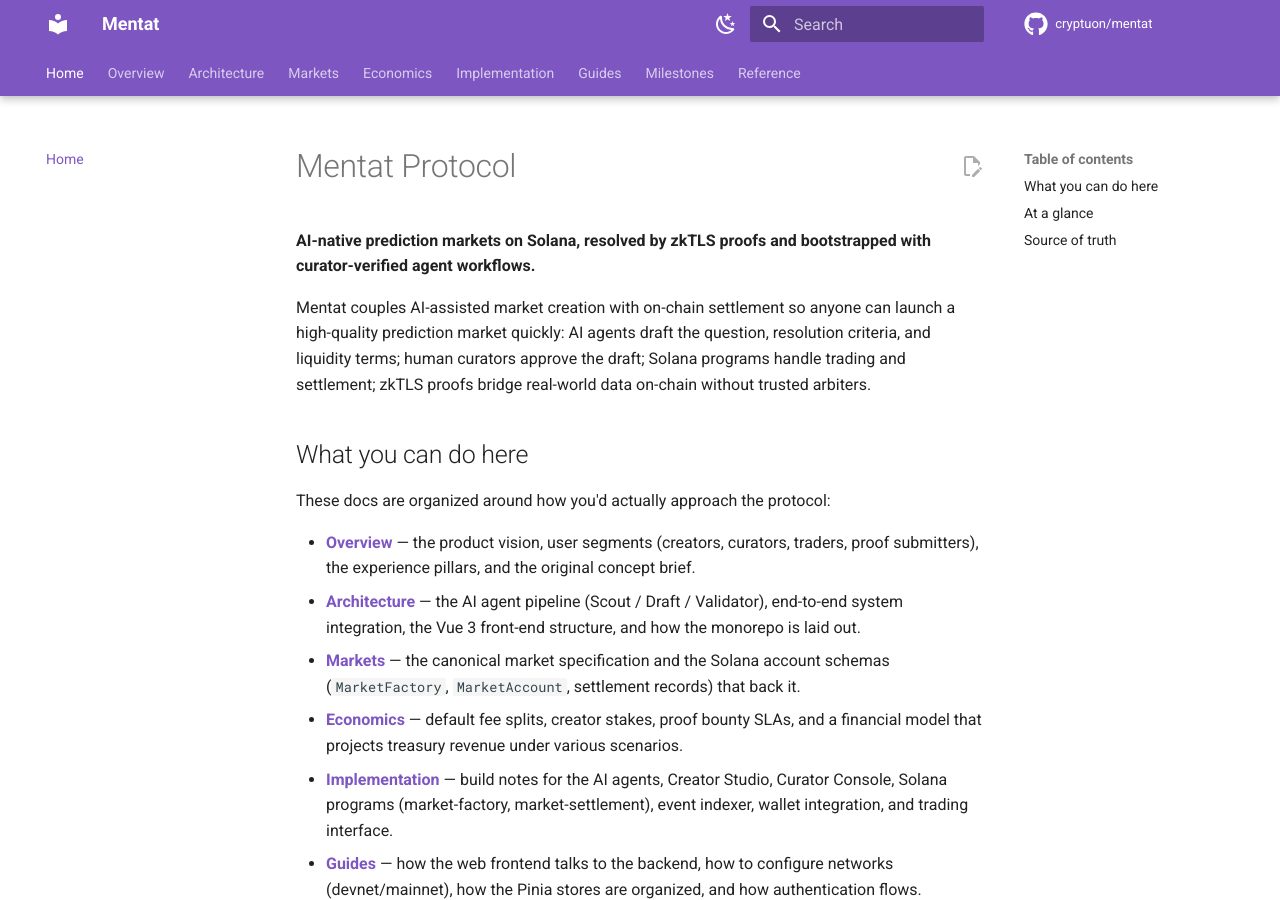
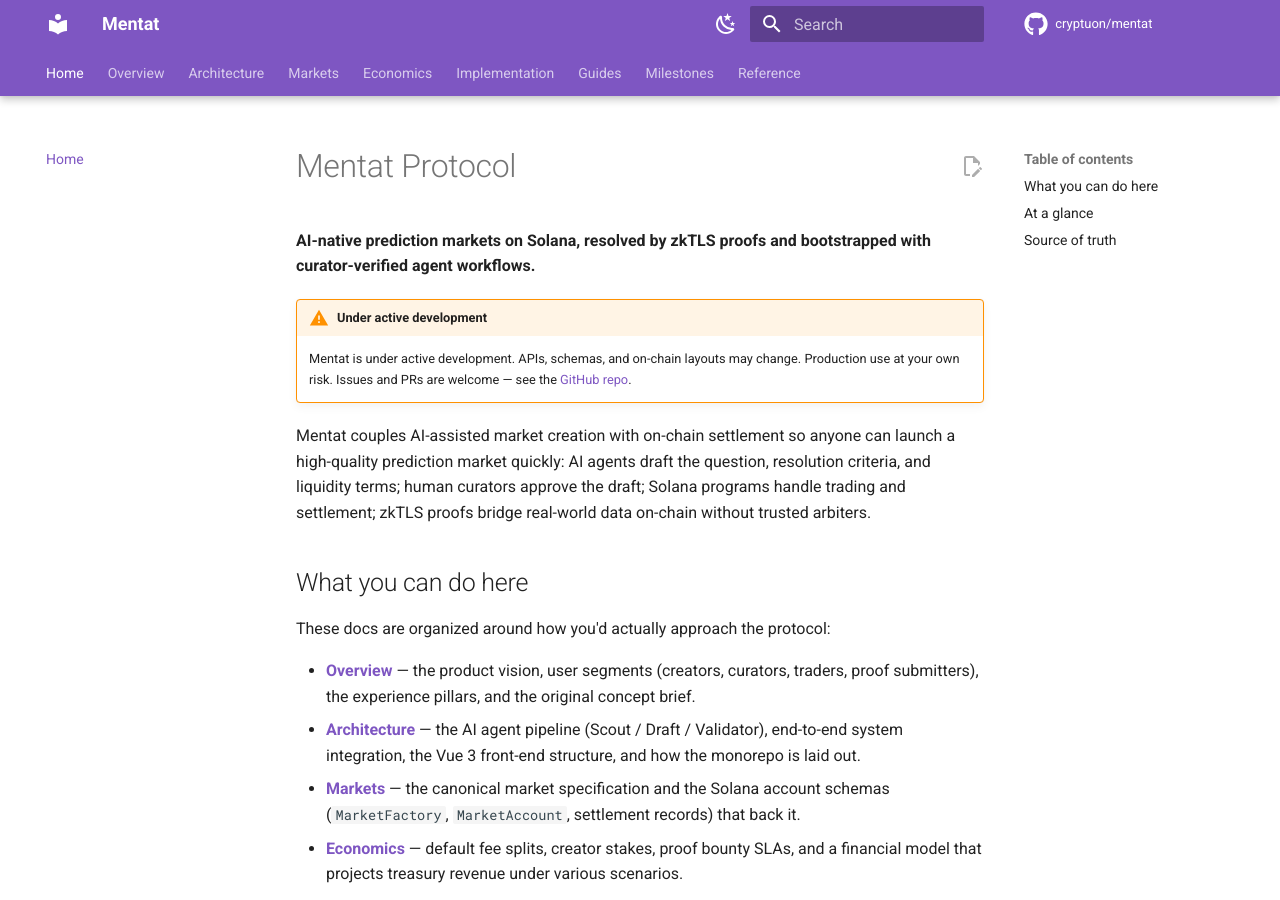
Before and after one commit to cryptuon/mentat, an MkDocs documentation site: the page built from documentation/docs/index.md, in a window 1280 px wide and 900 px high. Built offline with MkDocs 1.6.1 and Material for MkDocs 9.7.7, drawn with Linux system fonts in a browser that asks for light colours; comment, search, counter and statistics services are not loaded.

Commit message:
Add active-development notice + polish README for public visibility

```diff
--- a/documentation/docs/index.md
+++ b/documentation/docs/index.md
@@ -1,6 +1,12 @@
 # Mentat Protocol
 
 **AI-native prediction markets on Solana, resolved by zkTLS proofs and bootstrapped with curator-verified agent workflows.**
+
+!!! warning "Under active development"
+
+    Mentat is under active development. APIs, schemas, and on-chain
+    layouts may change. Production use at your own risk. Issues and
+    PRs are welcome — see the [GitHub repo](https://github.com/cryptuon/mentat).
 
 Mentat couples AI-assisted market creation with on-chain settlement so anyone can launch a high-quality prediction market quickly: AI agents draft the question, resolution criteria, and liquidity terms; human curators approve the draft; Solana programs handle trading and settlement; zkTLS proofs bridge real-world data on-chain without trusted arbiters.
 
```
Also changed, not shown: README.md.
